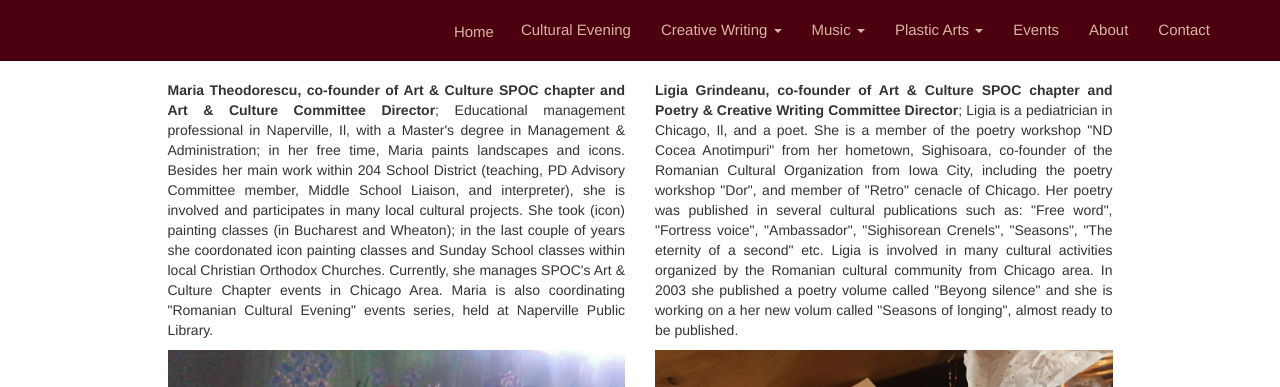
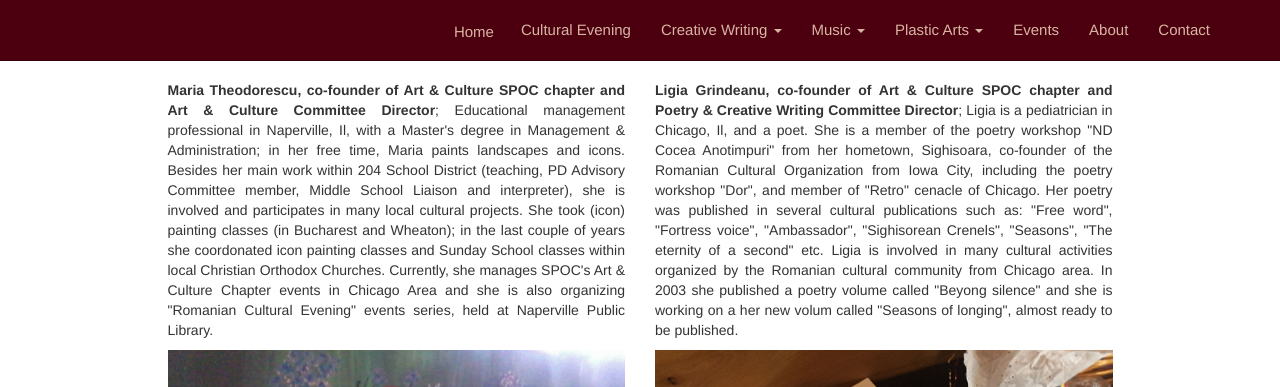
Before and after one commit to adrianth/culteve, a Jekyll site: the page built from en/about.html, in a window 1280 px wide and 900 px high. Shown: the top 387 px of the window. Built offline with Jekyll 4.4.1, drawn with Linux system fonts in a browser that asks for light colours.

Commit message:
organizing

```diff
--- a/en/about.html
+++ b/en/about.html
@@ -12,7 +12,7 @@ title: About
         <div class="col-sm-5">
             <p style="text-align: justify">
 
-                <strong>Maria Theodorescu, co-founder of Art & Culture SPOC chapter and Art & Culture Committee Director</strong>; Educational management professional in Naperville, Il, with a Master's degree in Management & Administration; in her free time, Maria paints landscapes and icons. Besides her main work within 204 School District (teaching, PD Advisory Committee member, Middle School Liaison, and interpreter), she is involved and participates in many local cultural projects. She took (icon) painting classes (in Bucharest and Wheaton); in the last couple of years she coordonated icon painting classes and Sunday School classes within local Christian Orthodox Churches. Currently, she manages SPOC's Art & Culture Chapter events in Chicago Area. Maria is also coordinating "Romanian Cultural Evening" events series, held at Naperville Public Library. </p>
+                <strong>Maria Theodorescu, co-founder of Art & Culture SPOC chapter and Art & Culture Committee Director</strong>; Educational management professional in Naperville, Il, with a Master's degree in Management & Administration; in her free time, Maria paints landscapes and icons. Besides her main work within 204 School District (teaching, PD Advisory Committee member, Middle School Liaison and interpreter), she is involved and participates in many local cultural projects. She took (icon) painting classes (in Bucharest and Wheaton); in the last couple of years she coordonated icon painting classes and Sunday School classes within local Christian Orthodox Churches. Currently, she manages SPOC's Art & Culture Chapter events in Chicago Area and she is also organizing "Romanian Cultural Evening" events series, held at Naperville Public Library. </p>
 
             <img class="img img-responsive" src="{{ site.baseurl }}/img/events/vara.jpg" alt="">
 
```
